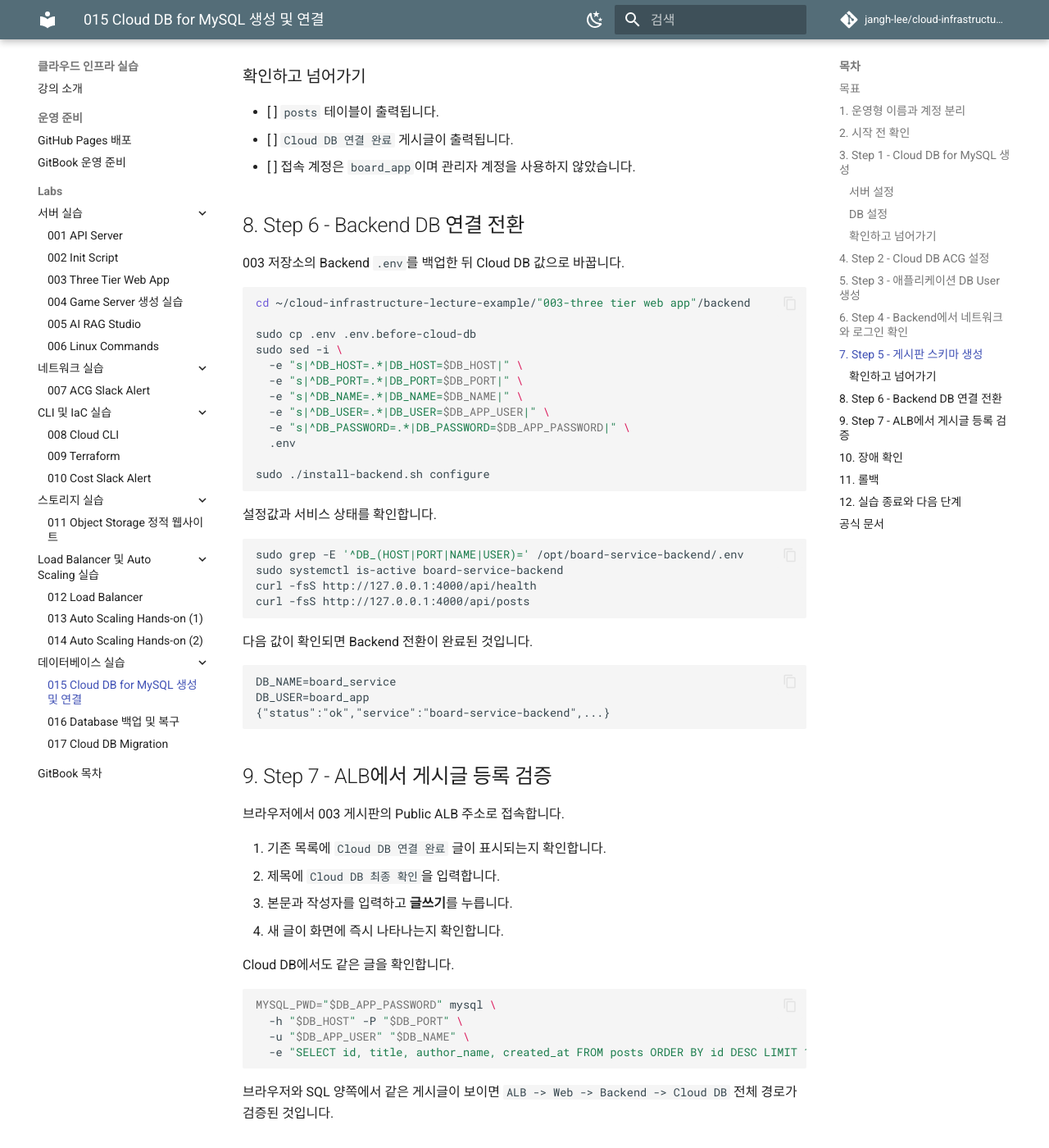
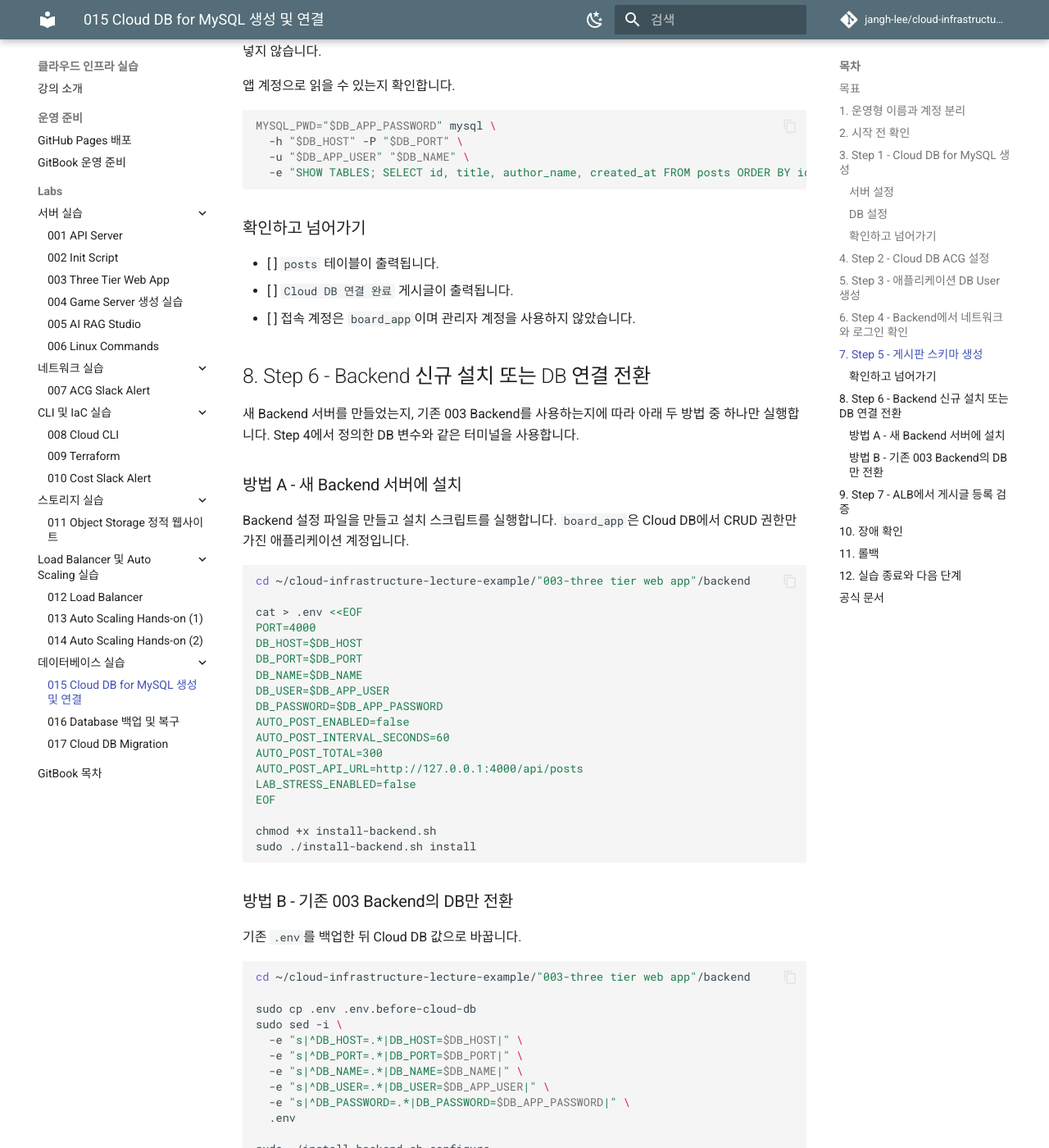
Before and after one commit to jangh-lee/cloud-infrastructure-lecture-example, an MkDocs documentation site: the page built from gitbook/labs/015-cloud-db-mysql.md, in a window 1280 px wide and 1400 px high, scrolled down 5480 px. Shown: the whole window at 82% size. Built offline with MkDocs 1.6.1 and Material for MkDocs 9.7.7, drawn with Linux system fonts in a browser that asks for light colours; comment, search, counter and statistics services are not loaded; some of the changed text lies outside the part shown.

Commit message:
Add standalone backend install steps to Cloud DB lab

````diff
--- a/gitbook/labs/015-cloud-db-mysql.md
+++ b/gitbook/labs/015-cloud-db-mysql.md
@@ -33,14 +33,14 @@ Backend에 관리자 계정을 넣지 않습니다. 스키마 작업은 `board_a
 
 ## 2. 시작 전 확인
 
-003 게시판에서 Web과 Backend가 정상인지 먼저 확인합니다.
+003에서 사용한 기존 Backend를 그대로 전환하거나 새로 생성한 Backend 서버에 애플리케이션을 설치할 수 있습니다. 기존 Backend를 사용할 때만 다음 명령으로 현재 상태를 확인합니다.
 
 ```bash
 curl -fsS http://127.0.0.1:4000/api/health
 curl -fsS http://127.0.0.1:4000/api/posts
 ```
 
-콘솔과 Backend 서버에서 다음 값을 기록합니다.
+콘솔에서 다음 값을 기록합니다.
 
 | 확인 값 | 예시 |
 | --- | --- |
@@ -124,11 +124,18 @@ Cloud DB Server를 선택하고 **DB 관리 > DB User 관리**로 이동해 사
 
 ## 6. Step 4 - Backend에서 네트워크와 로그인 확인
 
-Backend 서버에 접속해 MySQL 클라이언트를 설치합니다.
+생성한 Backend 서버에 접속한 뒤 필요한 패키지와 전체 실습 저장소를 준비합니다. 기존에 저장소를 내려받았다면 최신 코드만 갱신합니다.
 
 ```bash
 sudo apt-get update
-sudo apt-get install -y default-mysql-client
+sudo apt-get install -y git curl ca-certificates default-mysql-client
+
+if [ -d ~/cloud-infrastructure-lecture-example/.git ]; then
+  git -C ~/cloud-infrastructure-lecture-example pull --ff-only origin main
+else
+  git clone https://github.com/jangh-lee/cloud-infrastructure-lecture-example.git \
+    ~/cloud-infrastructure-lecture-example
+fi
 ```
 
 Private 도메인과 실제 암호를 입력합니다. 이후 명령은 같은 터미널에서 실행합니다.
@@ -195,9 +202,38 @@ MYSQL_PWD="$DB_APP_PASSWORD" mysql \
 - [ ] `Cloud DB 연결 완료` 게시글이 출력됩니다.
 - [ ] 접속 계정은 `board_app`이며 관리자 계정을 사용하지 않았습니다.
 
-## 8. Step 6 - Backend DB 연결 전환
+## 8. Step 6 - Backend 신규 설치 또는 DB 연결 전환
 
-003 저장소의 Backend `.env`를 백업한 뒤 Cloud DB 값으로 바꿉니다.
+새 Backend 서버를 만들었는지, 기존 003 Backend를 사용하는지에 따라 아래 두 방법 중 하나만 실행합니다. Step 4에서 정의한 DB 변수와 같은 터미널을 사용합니다.
+
+### 방법 A - 새 Backend 서버에 설치
+
+Backend 설정 파일을 만들고 설치 스크립트를 실행합니다. `board_app`은 Cloud DB에서 CRUD 권한만 가진 애플리케이션 계정입니다.
+
+```bash
+cd ~/cloud-infrastructure-lecture-example/"003-three tier web app"/backend
+
+cat > .env <<EOF
+PORT=4000
+DB_HOST=$DB_HOST
+DB_PORT=$DB_PORT
+DB_NAME=$DB_NAME
+DB_USER=$DB_APP_USER
+DB_PASSWORD=$DB_APP_PASSWORD
+AUTO_POST_ENABLED=false
+AUTO_POST_INTERVAL_SECONDS=60
+AUTO_POST_TOTAL=300
+AUTO_POST_API_URL=http://127.0.0.1:4000/api/posts
+LAB_STRESS_ENABLED=false
+EOF
+
+chmod +x install-backend.sh
+sudo ./install-backend.sh install
+```
+
+### 방법 B - 기존 003 Backend의 DB만 전환
+
+기존 `.env`를 백업한 뒤 Cloud DB 값으로 바꿉니다.
 
 ```bash
 cd ~/cloud-infrastructure-lecture-example/"003-three tier web app"/backend
````
Also changed, not shown: 015-cloud db mysql/README.md (+2 -2 lines).
